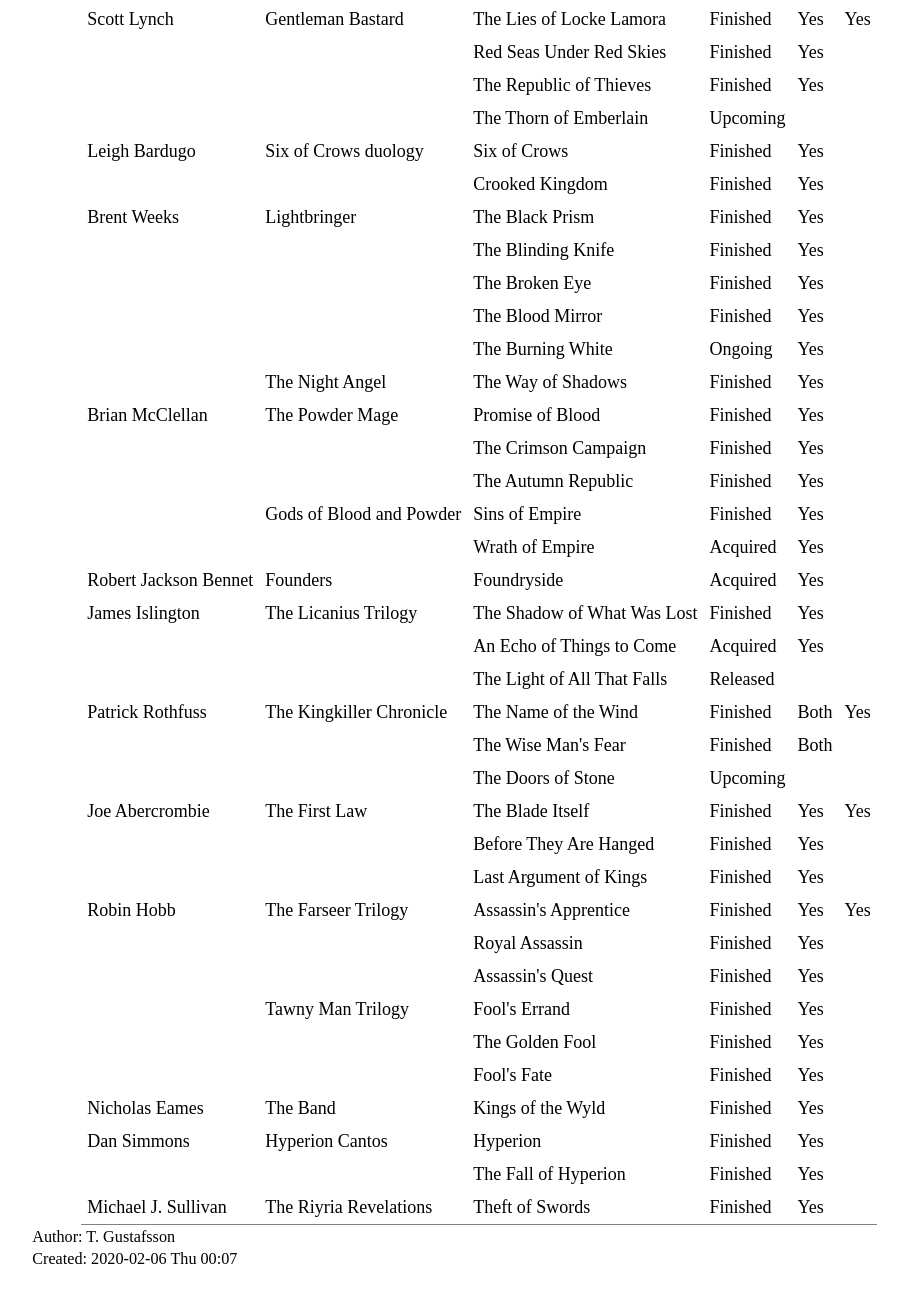
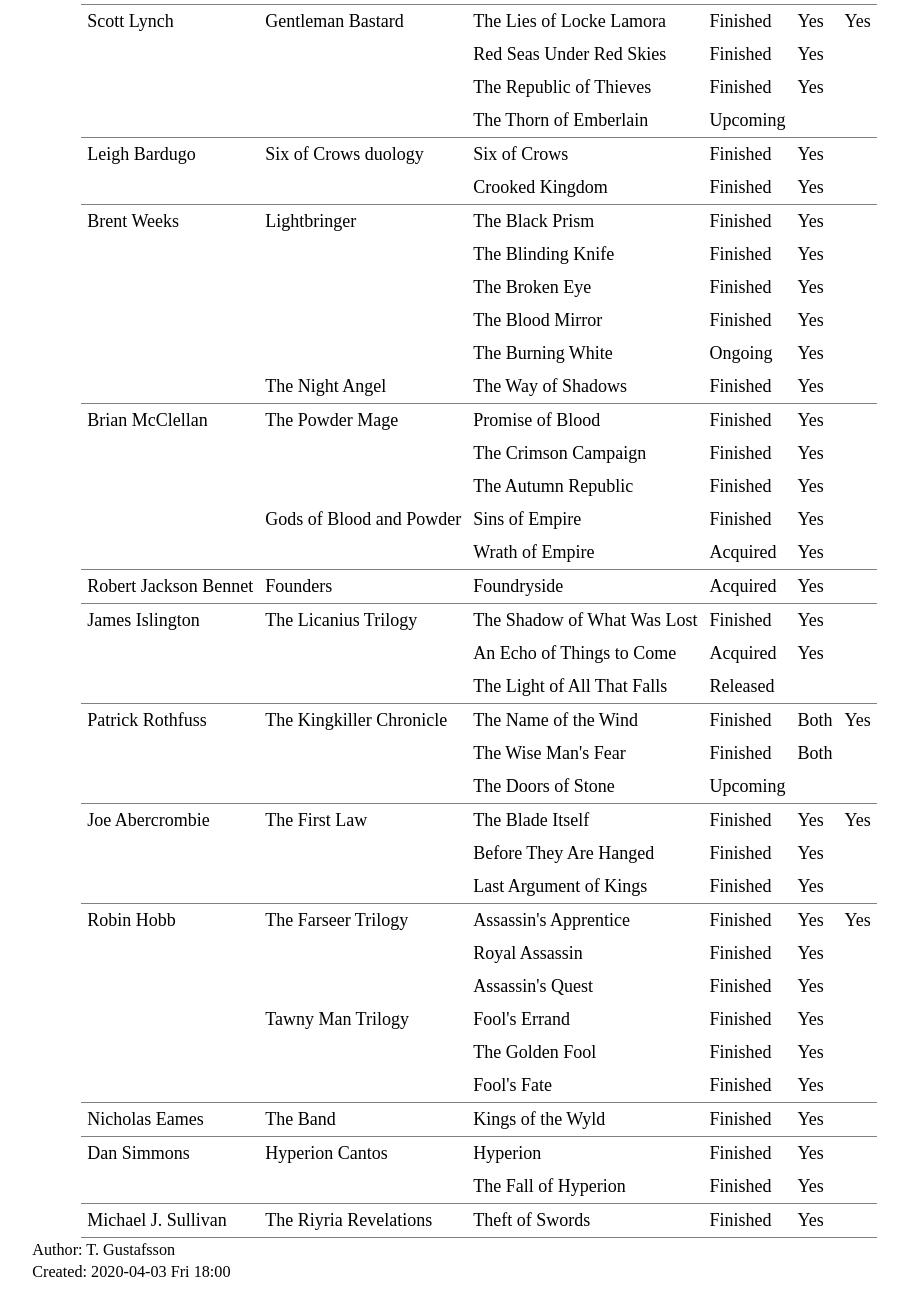
Before and after one commit to kinnala/kinnala.github.io, a plain HTML site: page books.html in a window 1280 px wide. Shown: the part 965-2273 px from the top of the page, without its empty margins (161-1069 px from the left). Drawn offline with Linux system fonts and the light colour scheme.

Commit message:
Add lines

```diff
--- a/books.html
+++ b/books.html
@@ -3,10 +3,10 @@
 "http://www.w3.org/TR/xhtml1/DTD/xhtml1-strict.dtd">
 <html xmlns="http://www.w3.org/1999/xhtml" lang="en" xml:lang="en">
 <head>
-<!-- 2020-02-06 Thu 00:07 -->
+<!-- 2020-04-03 Fri 18:00 -->
 <meta http-equiv="Content-Type" content="text/html;charset=utf-8" />
 <meta name="viewport" content="width=device-width, initial-scale=1" />
-<title>List of books read since 2014</title>
+<title>List of books</title>
 <meta name="generator" content="Org mode" />
 <meta name="author" content="T. Gustafsson" />
 <style type="text/css">
@@ -243,7 +243,7 @@
 </head>
 <body>
 <div id="content">
-<h1 class="title">List of books read since 2014</h1>
+<h1 class="title">List of books</h1>
 <table border="2" cellspacing="0" cellpadding="6" rules="groups" frame="hsides">
 
 
@@ -369,7 +369,8 @@
 <td class="org-left">&#xa0;</td>
 <td class="org-left">&#xa0;</td>
 </tr>
-
+</tbody>
+<tbody>
 <tr>
 <td class="org-left">Robert Jordan</td>
 <td class="org-left">The Wheel of Time</td>
@@ -504,7 +505,8 @@
 <td class="org-left">&#xa0;</td>
 <td class="org-left">&#xa0;</td>
 </tr>
-
+</tbody>
+<tbody>
 <tr>
 <td class="org-left">Scott Lynch</td>
 <td class="org-left">Gentleman Bastard</td>
@@ -540,7 +542,8 @@
 <td class="org-left">&#xa0;</td>
 <td class="org-left">&#xa0;</td>
 </tr>
-
+</tbody>
+<tbody>
 <tr>
 <td class="org-left">Leigh Bardugo</td>
 <td class="org-left">Six of Crows duology</td>
@@ -558,7 +561,8 @@
 <td class="org-left">Yes</td>
 <td class="org-left">&#xa0;</td>
 </tr>
-
+</tbody>
+<tbody>
 <tr>
 <td class="org-left">Brent Weeks</td>
 <td class="org-left">Lightbringer</td>
@@ -612,7 +616,8 @@
 <td class="org-left">Yes</td>
 <td class="org-left">&#xa0;</td>
 </tr>
-
+</tbody>
+<tbody>
 <tr>
 <td class="org-left">Brian McClellan</td>
 <td class="org-left">The Powder Mage</td>
@@ -657,7 +662,8 @@
 <td class="org-left">Yes</td>
 <td class="org-left">&#xa0;</td>
 </tr>
-
+</tbody>
+<tbody>
 <tr>
 <td class="org-left">Robert Jackson Bennet</td>
 <td class="org-left">Founders</td>
@@ -666,7 +672,8 @@
 <td class="org-left">Yes</td>
 <td class="org-left">&#xa0;</td>
 </tr>
-
+</tbody>
+<tbody>
 <tr>
 <td class="org-left">James Islington</td>
 <td class="org-left">The Licanius Trilogy</td>
@@ -693,7 +700,8 @@
 <td class="org-left">&#xa0;</td>
 <td class="org-left">&#xa0;</td>
 </tr>
-
+</tbody>
+<tbody>
 <tr>
 <td class="org-left">Patrick Rothfuss</td>
 <td class="org-left">The Kingkiller Chronicle</td>
@@ -720,7 +728,8 @@
 <td class="org-left">&#xa0;</td>
 <td class="org-left">&#xa0;</td>
 </tr>
-
+</tbody>
+<tbody>
 <tr>
 <td class="org-left">Joe Abercrombie</td>
 <td class="org-left">The First Law</td>
@@ -747,7 +756,8 @@
 <td class="org-left">Yes</td>
 <td class="org-left">&#xa0;</td>
 </tr>
-
+</tbody>
+<tbody>
 <tr>
 <td class="org-left">Robin Hobb</td>
 <td class="org-left">The Farseer Trilogy</td>
@@ -801,7 +811,8 @@
 <td class="org-left">Yes</td>
 <td class="org-left">&#xa0;</td>
 </tr>
-
+</tbody>
+<tbody>
 <tr>
 <td class="org-left">Nicholas Eames</td>
 <td class="org-left">The Band</td>
@@ -810,7 +821,8 @@
 <td class="org-left">Yes</td>
 <td class="org-left">&#xa0;</td>
 </tr>
-
+</tbody>
+<tbody>
 <tr>
 <td class="org-left">Dan Simmons</td>
 <td class="org-left">Hyperion Cantos</td>
@@ -828,7 +840,8 @@
 <td class="org-left">Yes</td>
 <td class="org-left">&#xa0;</td>
 </tr>
-
+</tbody>
+<tbody>
 <tr>
 <td class="org-left">Michael J. Sullivan</td>
 <td class="org-left">The Riyria Revelations</td>
@@ -842,7 +855,7 @@
 </div>
 <div id="postamble" class="status">
 <p class="author">Author: T. Gustafsson</p>
-<p class="date">Created: 2020-02-06 Thu 00:07</p>
+<p class="date">Created: 2020-04-03 Fri 18:00</p>
 </div>
 </body>
 </html>
```
Also changed, not shown: 1 other file.
